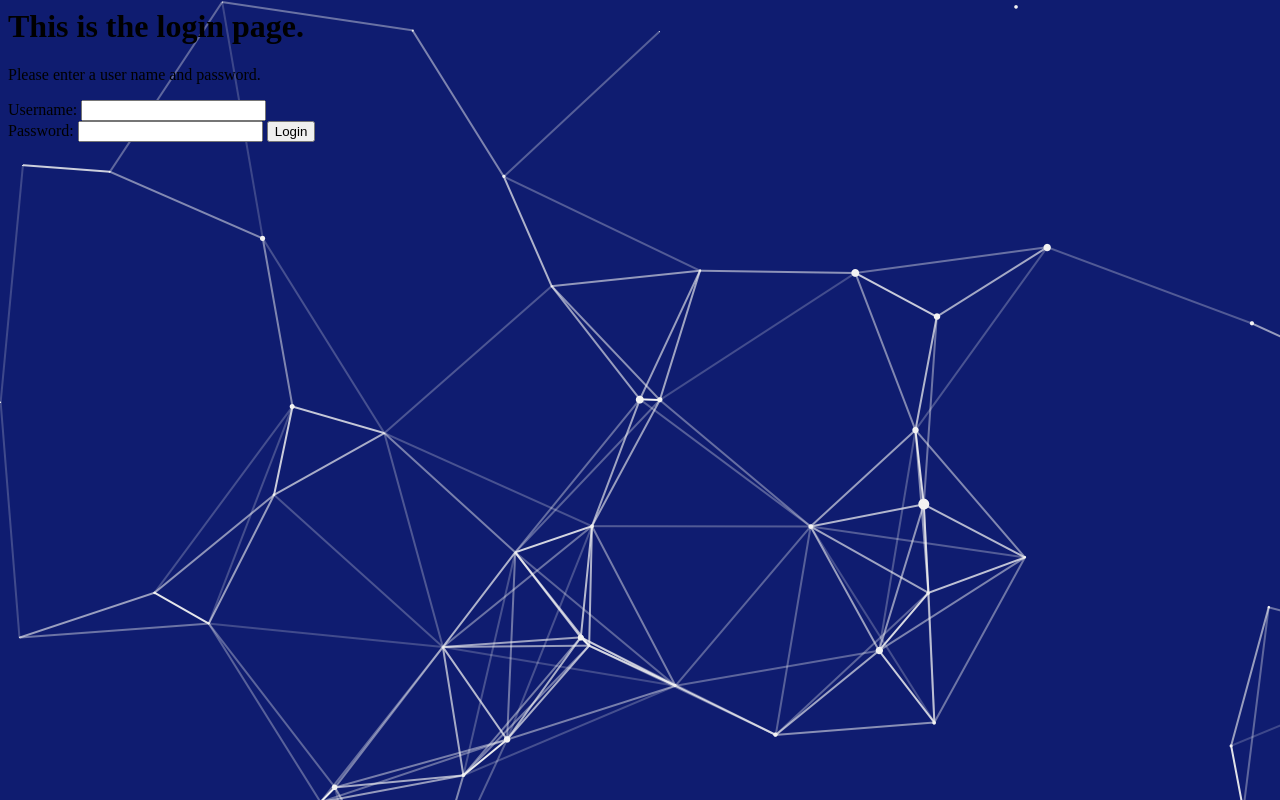
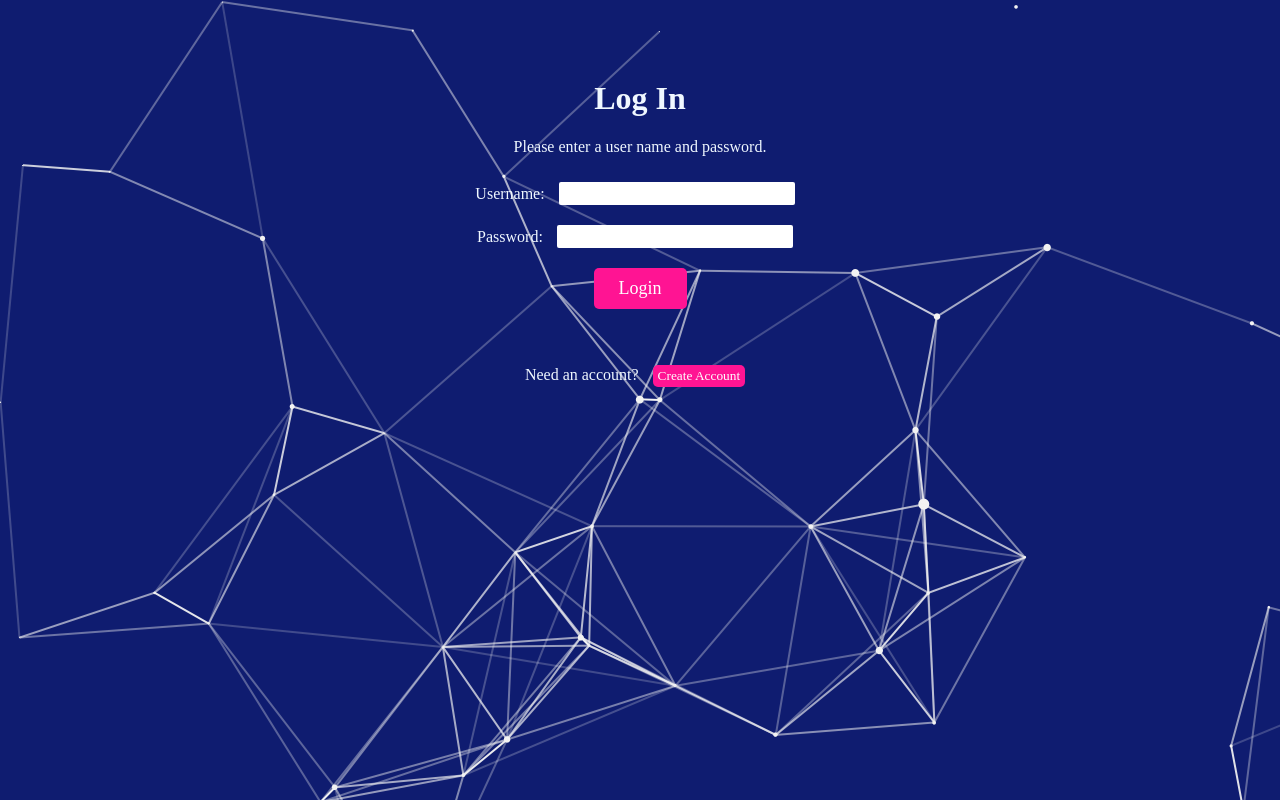
Before and after one commit to smpatyi/disaster_chari-tech, a Flask app: page /log_in in a window 1280 px wide. Run offline with Flask 2, Linux system fonts and the light colour scheme.

Commit message:
login page

```diff
--- a/static/style.css
+++ b/static/style.css
@@ -1,4 +1,36 @@
 body {
     background-image: url("cool-background.png");
     background-color: #cccccc;
-   }
+    color:aliceblue;
+    text-align: center;
+    margin: 80px;
+    font-family: BioRhyme;
+    text-emphasis-color: cyan;
+}
+
+input {
+    border-radius: 2px;
+    border: deeppink;
+    font-size: large;
+    margin: 10px;
+
+}
+
+.button {
+    font-family: BioRhyme;
+    font-size: large;
+    padding: 10px 25px 10px 25px;
+    border-radius: 5px;
+    background-color: deeppink;
+    color: white;
+}
+
+.small-button {
+    font-family: BioRhyme;
+    margin-top: 30px;
+    padding: 3px 5px 3px 5px;
+    border-radius: 5px;
+    background-color: deeppink;
+    color:white;
+    font-size: smaller;
+}
--- a/templates/log_in.html
+++ b/templates/log_in.html
@@ -1,18 +1,25 @@
 <html>
   <head>
-    <link rel="stylesheet" href="/static/style.css" />
+    <link rel="stylesheet" href="../static/style.css" />
   </head>
   <body>
-    <h1>This is the login page.</h1>
+    <h1>Log In</h1>
     <p>Please enter a user name and password.</p>
     <form method="POST" action="/log_in">
       <p>
         Username:
       <input type="text" name="user_name" />
       <br>
-      Password: <input type="text" name="password" />
-      <input type="submit" value="Login" />
+      Password:  <input type="text" name="password" />
+      <br>
+      <input class="button" type="submit" value="Login" />
       </p>
+    </form>
+    <form method = "POST" action="/sign_up">
+      <p>
+        Need an account?
+        <input class="small-button" type="submit" name="log_in" value="Create Account" />
+            </p>
     </form>
     {% with messages = get_flashed_messages() %} {% if messages %}
     <ul class="flashes">
```
